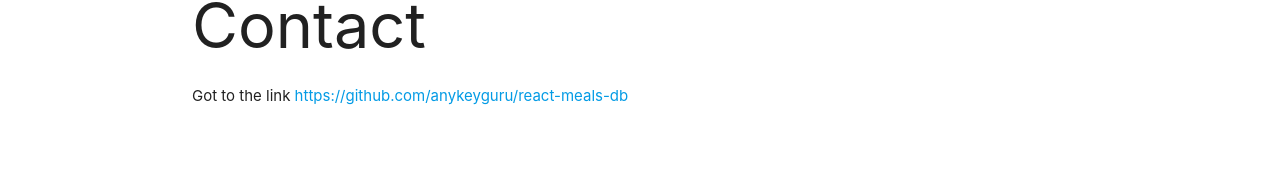
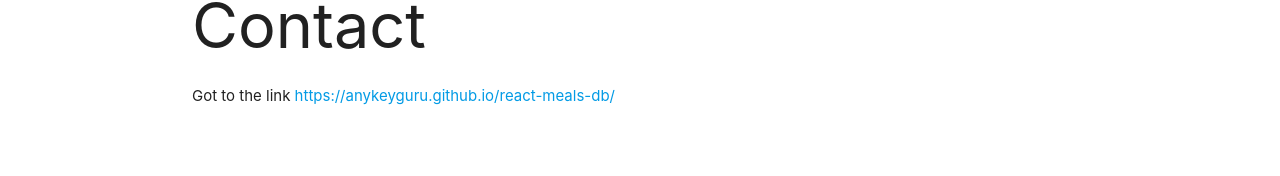
Before and after one commit to anykeyguru/react-meals-db, a React (Create React App) app: page /contacts in a window 1280 px wide. Shown: the part 115-291 px from the top of the page. Built offline with nearby package versions, Linux system fonts and the light colour scheme.

Commit message:
added correct url

```diff
--- a/src/config.js
+++ b/src/config.js
@@ -1,4 +1,4 @@
 const API_KEY = 1;
 const API_URL =`https://www.themealdb.com/api/json/v1/${API_KEY}/`;
-const GIT_URL = 'https://github.com/anykeyguru/react-meals-db'
+const GIT_URL = 'https://anykeyguru.github.io/react-meals-db/'
 export {API_URL, GIT_URL};
```
